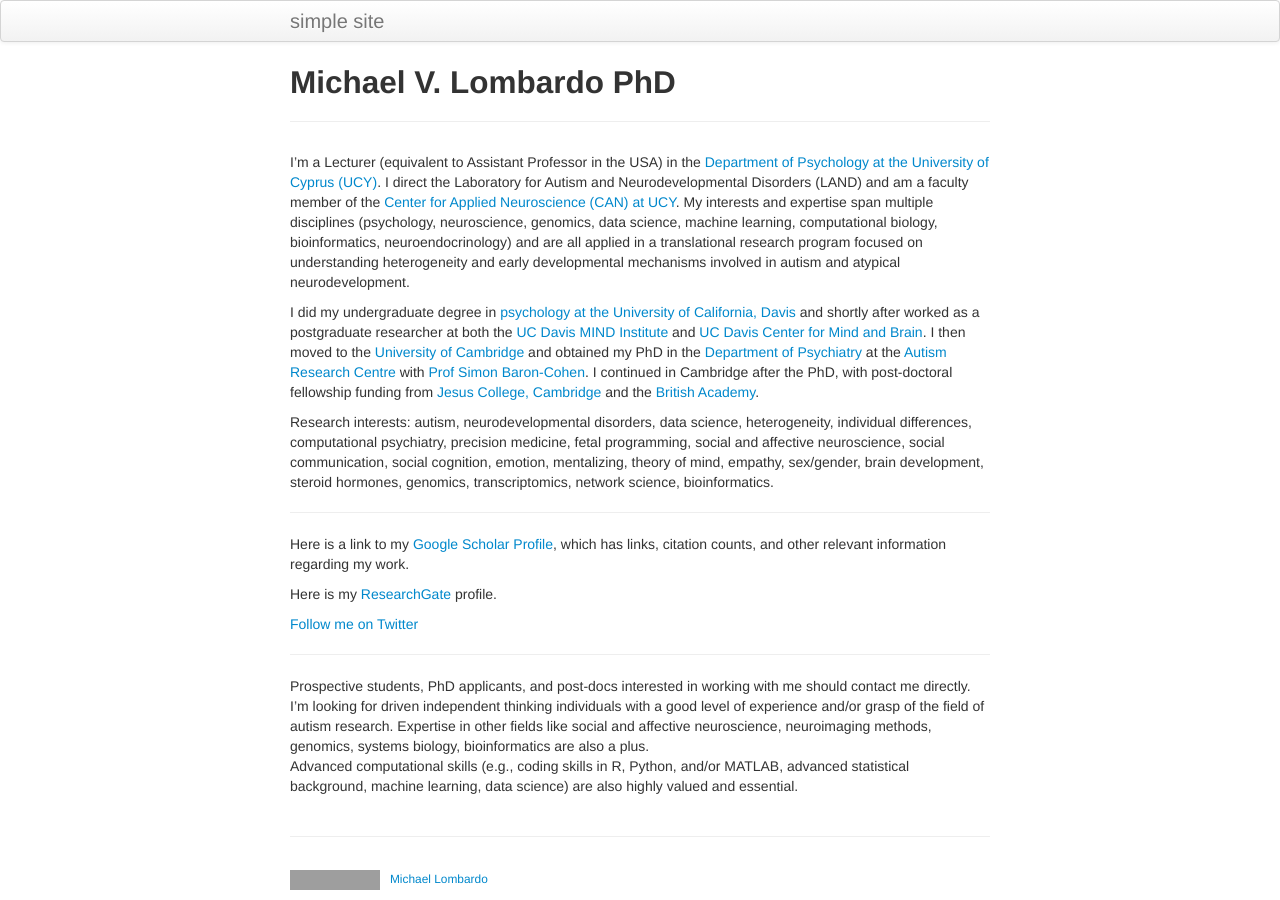
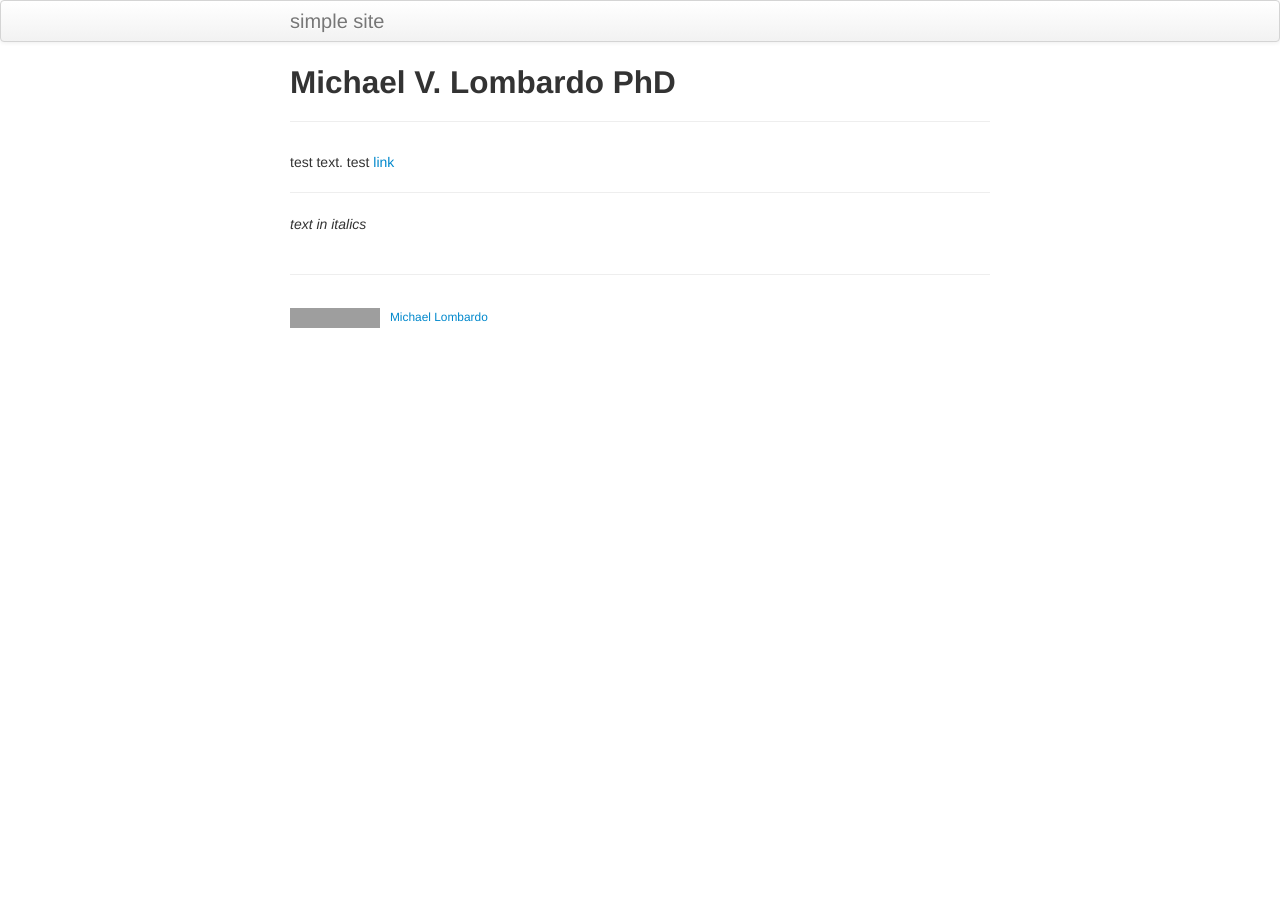
Before and after one commit to mvlombardo/test_site, a Jekyll site: the page built from index.md, in a window 1280 px wide. Built offline with Jekyll 4.4.1, drawn with Linux system fonts in a browser that asks for light colours; grey boxes are pictures that could not be loaded.

Commit message:
changes to text

```diff
--- a/index.md
+++ b/index.md
@@ -4,56 +4,8 @@ title: Michael V. Lombardo PhD
 description: testing a website with GitHub Pages
 ---
 
-I'm a Lecturer (equivalent to Assistant Professor in the USA) in the
-[Department of Psychology at the University of Cyprus (UCY)](http://ucy.ac.cy/dir/en/component/comprofiler/userprofile/lombardo).
-I direct the Laboratory for Autism and Neurodevelopmental Disorders (LAND) and
-am a faculty member of the
-[Center for Applied Neuroscience (CAN) at UCY](http://www.cancyprus.org).
-My interests and expertise span multiple disciplines (psychology, neuroscience,
-genomics, data science, machine learning, computational biology, bioinformatics,
-neuroendocrinology) and are all applied in a translational research program
-focused on understanding heterogeneity and early developmental mechanisms
-involved in autism and atypical neurodevelopment.
-
-I did my undergraduate degree in
-[psychology at the University of California, Davis](http://psychology.ucdavis.edu)
-and shortly after worked as a postgraduate researcher at both the
-[UC Davis MIND Institute](http://www.ucdmc.ucdavis.edu/mindinstitute/) and
-[UC Davis Center for Mind and Brain](http://mindbrain.ucdavis.edu). I then
-moved to the [University of Cambridge](http://www.cam.ac.uk) and obtained my
-PhD in the [Department of Psychiatry](http://www.psychiatry.cam.ac.uk) at the
-[Autism Research Centre](https://www.autismresearchcentre.com) with
-[Prof Simon Baron-Cohen](https://en.wikipedia.org/wiki/Simon_Baron-Cohen).
-I continued in Cambridge after the PhD, with post-doctoral fellowship funding
-from [Jesus College, Cambridge](https://www.jesus.cam.ac.uk) and the
-[British Academy](https://www.britac.ac.uk).
-
-Research interests:  autism, neurodevelopmental disorders, data science,
-heterogeneity, individual differences, computational psychiatry,
-precision medicine, fetal programming, social and affective neuroscience,
-social communication, social cognition, emotion, mentalizing, theory of mind,
-empathy, sex/gender, brain development, steroid hormones, genomics,
-transcriptomics, network science, bioinformatics.
+test text. test [link](https://www.google.com)
 
 ---
 
-Here is a link to my
-[Google Scholar Profile](https://scholar.google.co.uk/citations?user=lsNIyvsAAAAJ&hl=en),
-which has links, citation counts, and other relevant information regarding my
-work.
-
-Here is my [ResearchGate](https://www.researchgate.net/profile/Michael_Lombardo2)
-profile.
-
-[Follow me on Twitter](https://twitter.com/mvlombardo/)
-
----
-
-Prospective students, PhD applicants, and post-docs interested in working with
-me should contact me directly. I'm looking for driven independent thinking
-individuals with a good level of experience and/or grasp of the field of autism
-research.  Expertise in other fields like social and affective neuroscience,
-neuroimaging methods, genomics, systems biology, bioinformatics are also a plus.
-Advanced computational skills (e.g., coding skills in R, Python, and/or MATLAB,
-advanced statistical background, machine learning, data science) are also
-highly valued and essential.
+_text in italics_
```
